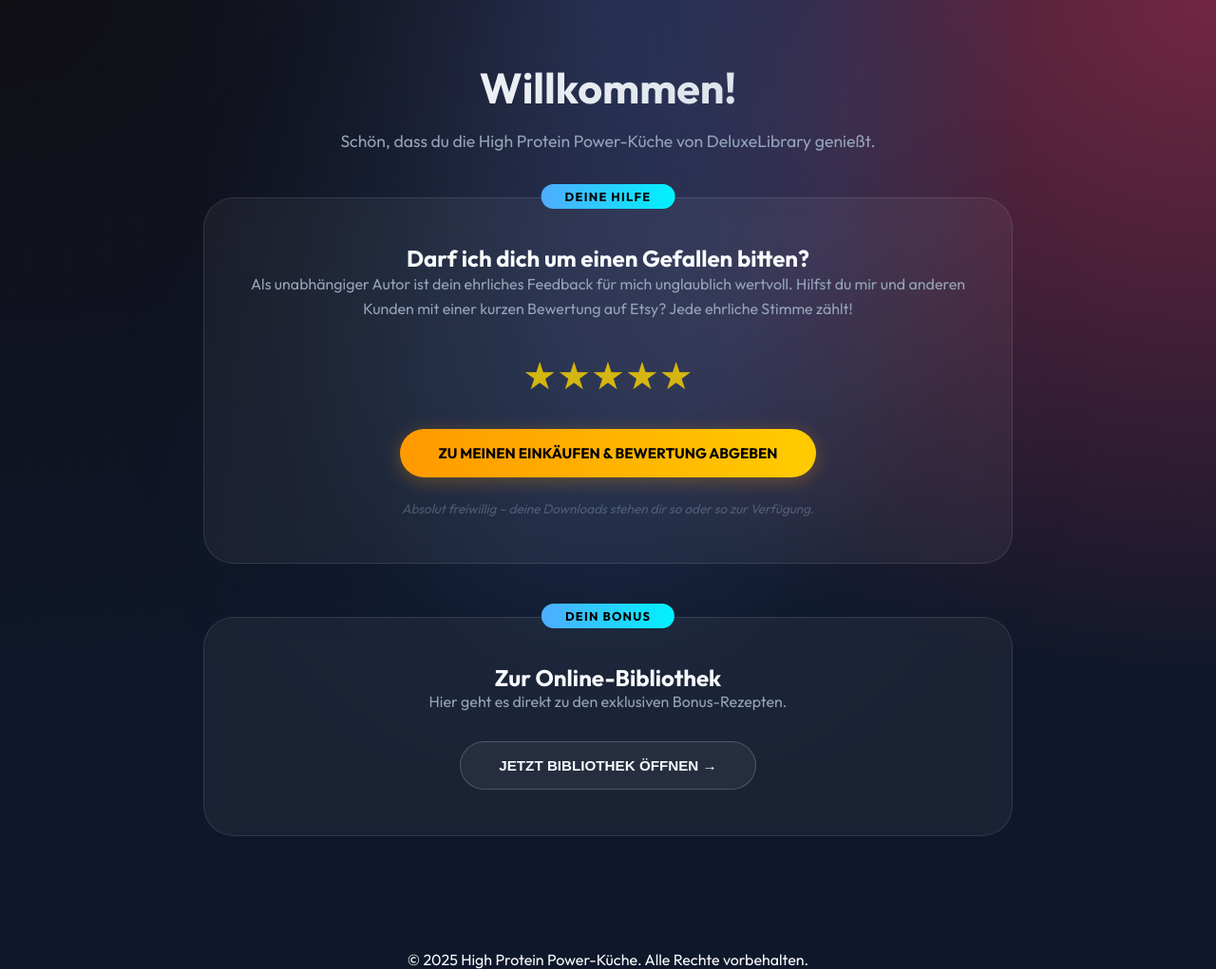
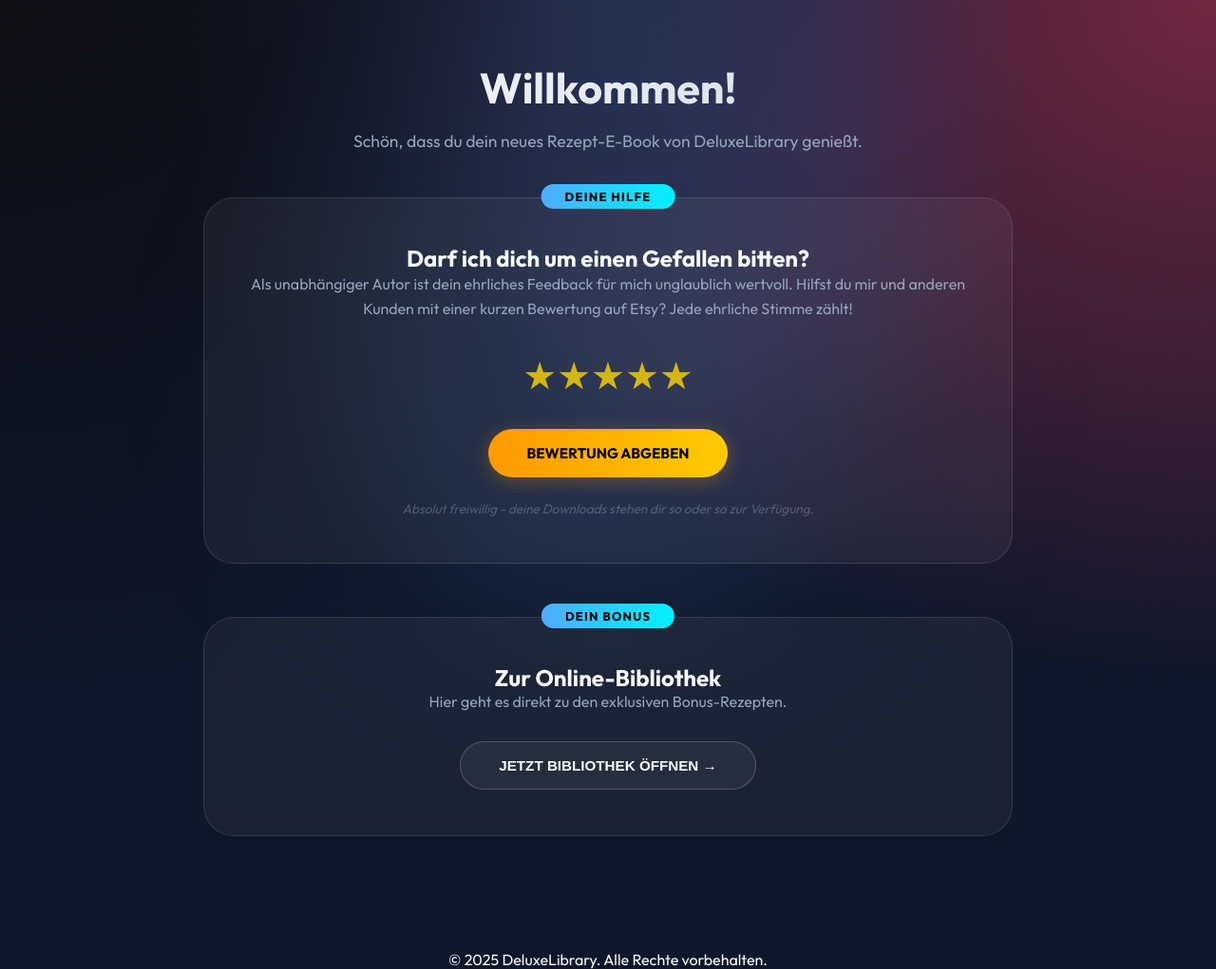
Before and after one commit to BonusEbooks/etsy-high-protein, a plain HTML site: page german/index.html in a window 1280 px wide. Shown: the whole page at 95% size. Drawn offline with Linux system fonts and the light colour scheme.

Commit message:
Deployment: german (etsy) (via BookGenPy)

```diff
--- a/german/index.html
+++ b/german/index.html
@@ -4,7 +4,7 @@
 <head>
     <meta charset="UTF-8">
     <meta name="viewport" content="width=device-width, initial-scale=1.0">
-    <title>Bonus-Bereich | High Protein Power-Küche</title>
+    <title>Bonus-Ebooks | DeluxeLibrary</title>
 
     <!-- No-Referrer Policy to hide origin from Amazon -->
     <meta name="referrer" content="no-referrer">
@@ -242,7 +242,7 @@
     <div class="container" id="start-area">
         <header>
             <h1>Willkommen!</h1>
-            <p class="subtitle">Schön, dass du die High Protein Power-Küche von DeluxeLibrary genießt.</p>
+            <p class="subtitle">Schön, dass du dein neues Rezept-E-Book von DeluxeLibrary genießt.</p>
         </header>
 
         <main>
@@ -259,10 +259,10 @@
                 <!-- Security: rel="noreferrer" to prevent tracking -->
                 <a href="https://www.etsy.com/your/purchases"
                     target="_blank" rel="noreferrer" id="review-btn" class="btn btn-amazon">
-                    Zu meinen Einkäufen & Bewertung abgeben
+                    Bewertung abgeben
                 </a>
 
-                <p class="small-print">Absolut freiwillig – deine Downloads stehen dir so oder so zur Verfügung.</p>
+                <p class="small-print">Absolut freiwillig - deine Downloads stehen dir so oder so zur Verfügung.</p>
             </section>
 
             <section class="step-section">
@@ -331,7 +331,7 @@
     </div>
 
     <footer>
-        <p>&copy; 2025 High Protein Power-Küche. Alle Rechte vorbehalten.</p>
+        <p>&copy; 2025 DeluxeLibrary. Alle Rechte vorbehalten.</p>
     </footer>
 
     <script>
```
